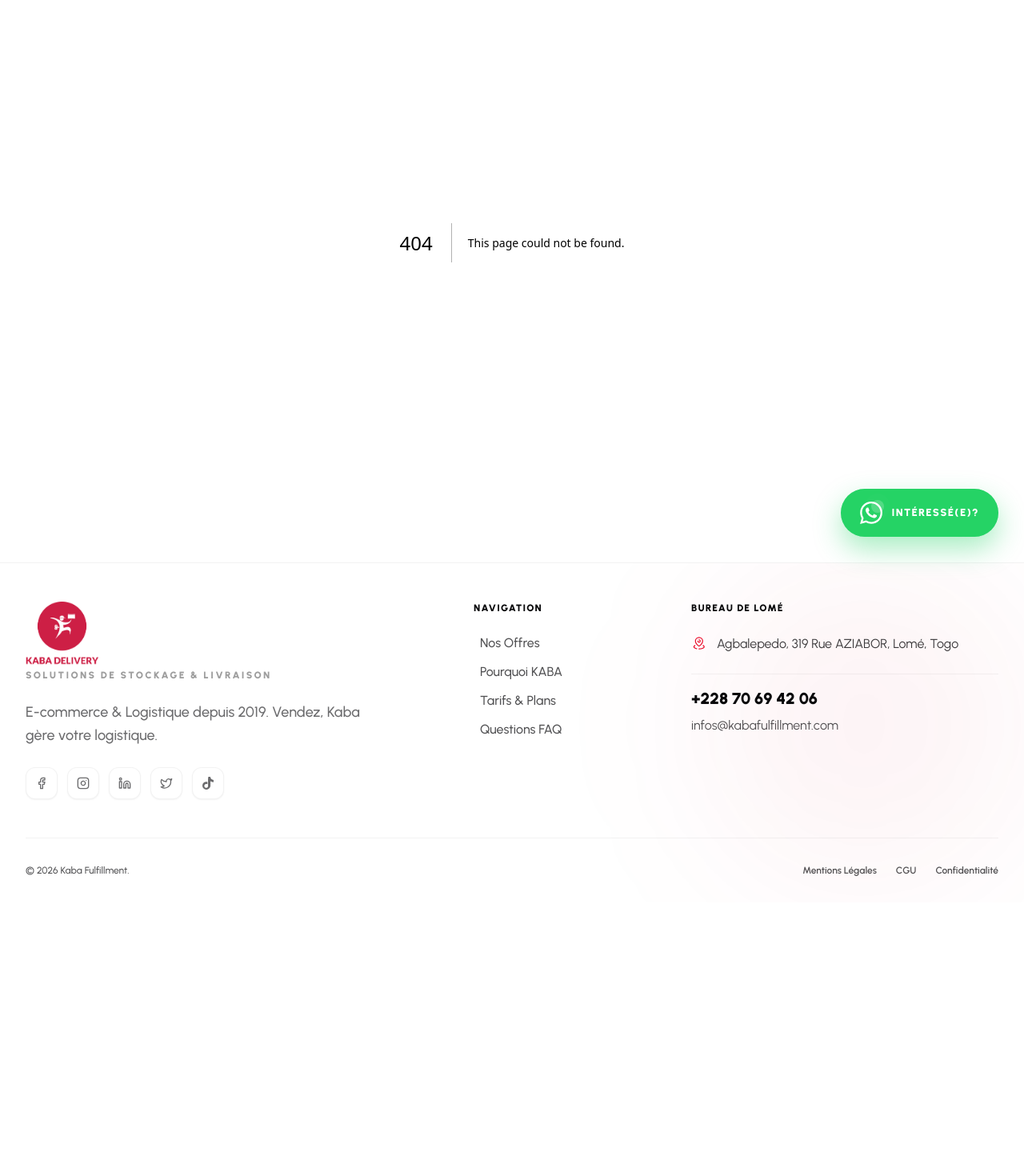
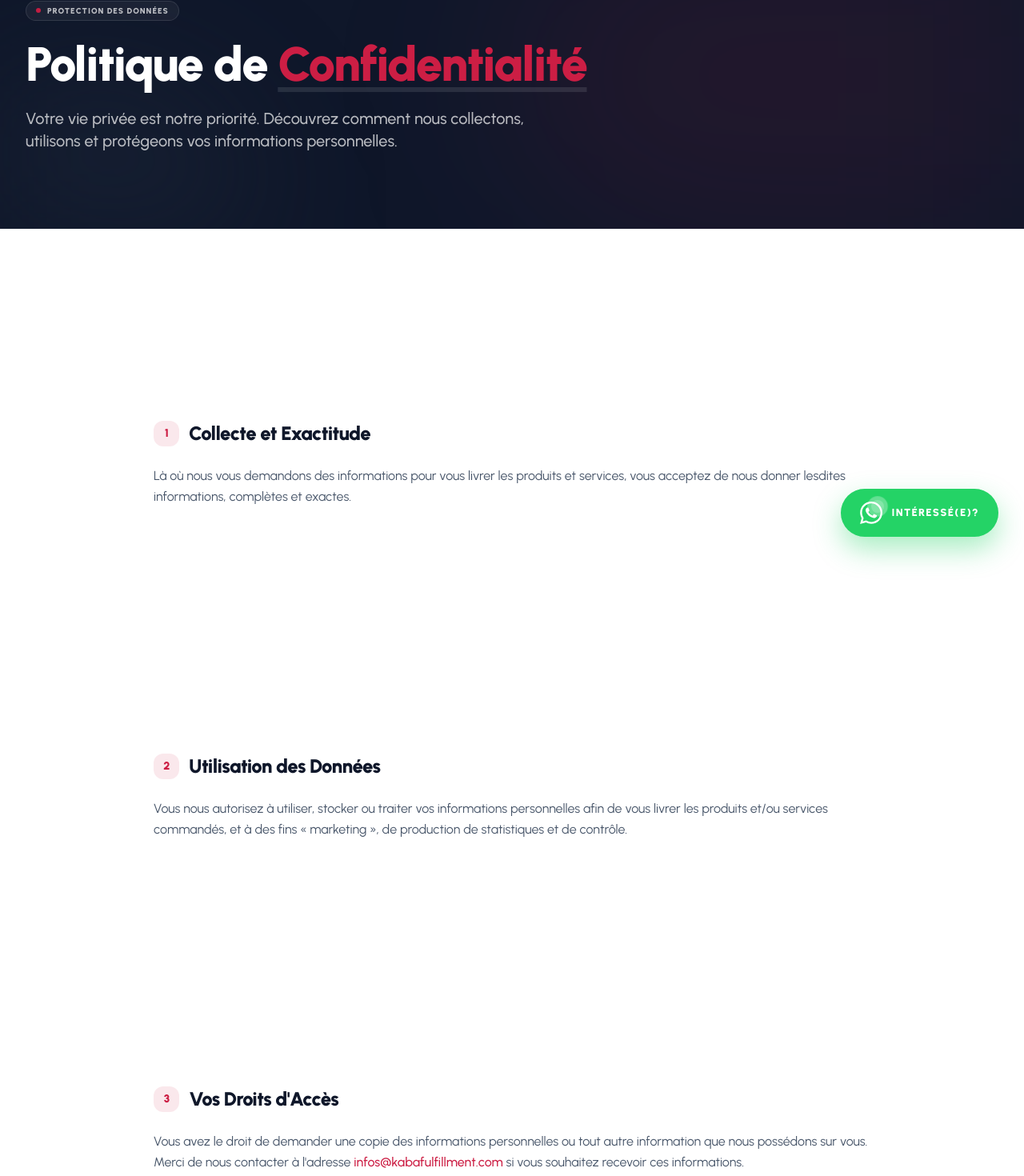
Before and after one commit to GhostEsso/fullfilment, a Next.js app: page /confidentialite in a window 1280 px wide. Before the commit this address had no page. Shown: the part 97-1567 px from the top of the page at 80% size. Before the commit the page ends 1225 px from the top, so only its background shows below. Built offline with nearby package versions, Linux system fonts and the light colour scheme.

Commit message:
Add Privacy Policy page with premium dark hero theme

```diff
--- /dev/null
+++ b/src/app/confidentialite/page.tsx
@@ -0,0 +1,122 @@
+import type { Metadata } from 'next';
+
+export const metadata: Metadata = {
+  title: 'Politique de Confidentialité | Kaba Fulfillment',
+  description: 'Consultez notre politique de confidentialité pour comprendre comment Kaba Fulfillment protège vos données personnelles.',
+};
+
+export default function Confidentialite() {
+  return (
+    <div className="bg-white min-h-screen">
+      {/* Hero Section */}
+      <section className="relative pt-40 pb-24 overflow-hidden bg-slate-900">
+        <div className="absolute top-0 right-0 w-1/2 h-full bg-primary/10 rounded-l-full blur-[120px] pointer-events-none" />
+        <div className="absolute bottom-0 left-0 w-1/4 h-1/2 bg-slate-800/50 rounded-tr-full blur-[80px] pointer-events-none" />
+        <div className="container relative z-10">
+          <div className="max-w-3xl">
+            <div className="inline-flex items-center gap-2 px-3 py-1 rounded-full bg-white/5 border border-white/10 mb-6">
+              <span className="w-1.5 h-1.5 rounded-full bg-primary animate-pulse" />
+              <span className="text-[10px] font-black uppercase tracking-widest text-white/70">Protection des Données</span>
+            </div>
+            <h1 className="text-4xl md:text-6xl font-black text-white tracking-tight mb-6 font-headline">
+              Politique de <span className="text-primary underline decoration-white/10 underline-offset-8">Confidentialité</span>
+            </h1>
+            <p className="text-lg md:text-xl text-white/70 font-medium leading-relaxed max-w-2xl">
+              Votre vie privée est notre priorité. Découvrez comment nous collectons, utilisons et protégeons vos informations personnelles.
+            </p>
+          </div>
+        </div>
+      </section>
+
+      {/* Content Section */}
+      <section className="py-20">
+        <div className="container">
+          <div className="max-w-4xl mx-auto prose prose-slate prose-headings:font-black prose-headings:tracking-tight prose-p:text-slate-600 prose-p:leading-relaxed prose-a:text-primary prose-a:no-underline hover:prose-a:underline">
+            <div className="space-y-12">
+
+              <section id="informations">
+                <h2 className="text-2xl font-black text-slate-900 mb-6 flex items-center gap-3">
+                  <span className="w-8 h-8 rounded-lg bg-primary/10 text-primary flex items-center justify-center text-sm">1</span>
+                  Collecte et Exactitude
+                </h2>
+                <p>
+                  Là où nous vous demandons des informations pour vous livrer les produits et services, vous acceptez de nous donner lesdites informations, complètes et exactes.
+                </p>
+              </section>
+
+              <section id="utilisation">
+                <h2 className="text-2xl font-black text-slate-900 mb-6 flex items-center gap-3">
+                  <span className="w-8 h-8 rounded-lg bg-primary/10 text-primary flex items-center justify-center text-sm">2</span>
+                  Utilisation des Données
+                </h2>
+                <p>
+                  Vous nous autorisez à utiliser, stocker ou traiter vos informations personnelles afin de vous livrer les produits et/ou services commandés, et à des fins « marketing », de production de statistiques et de contrôle.
+                </p>
+              </section>
+
+              <section id="droits">
+                <h2 className="text-2xl font-black text-slate-900 mb-6 flex items-center gap-3">
+                  <span className="w-8 h-8 rounded-lg bg-primary/10 text-primary flex items-center justify-center text-sm">3</span>
+                  Vos Droits d'Accès
+                </h2>
+                <p>
+                  Vous avez le droit de demander une copie des informations personnelles ou tout autre information que nous possédons sur vous. Merci de nous contacter à l'adresse <a href="mailto:infos@kabafulfillment.com">infos@kabafulfillment.com</a> si vous souhaitez recevoir ces informations.
+                </p>
+              </section>
+
+              <section id="engagement">
+                <h2 className="text-2xl font-black text-slate-900 mb-6 flex items-center gap-3">
+                  <span className="w-8 h-8 rounded-lg bg-primary/10 text-primary flex items-center justify-center text-sm">4</span>
+                  Respect de l'Anonymat
+                </h2>
+                <p>
+                  Nous nous interdisons d’utiliser vos données personnelles à des fins contraires à notre activité et qui peuvent vous nuire. Kaba s’engage, à travers cet accord, à respecter l’anonymat de vos données personnelles.
+                </p>
+              </section>
+
+              <section id="tiers">
+                <h2 className="text-2xl font-black text-slate-900 mb-6 flex items-center gap-3">
+                  <span className="w-8 h-8 rounded-lg bg-primary/10 text-primary flex items-center justify-center text-sm">5</span>
+                  Partenaires Télécoms
+                </h2>
+                <p>
+                  Nous vous informons que certaines de vos informations sont stockées dans la base de données des opérateurs de téléphonie mobile Togocel et Moov, dans le cadre de l'utilisation de nos services.
+                </p>
+              </section>
+
+              <section id="paiement" className="mt-16 p-8 bg-slate-50 rounded-3xl border border-slate-100">
+                <h2 className="text-2xl font-black text-slate-900 mb-6">
+                  Sécurité des Paiements
+                </h2>
+                <p className="mb-6">
+                  Nos portails de paiement mobile protègent notre activité commerciale en ligne contre toute tentative de fraude, vos transactions sont donc aussi protégées.
+                </p>
+                <p>
+                  La sécurité étant primordiale, <strong>Paygate</strong> (Principal partenaire et portail de paiement mobile de Kaba) assure à toutes les étapes que :
+                </p>
+                <ul className="grid md:grid-cols-2 gap-4 list-none pl-0 mt-6">
+                  <li className="bg-white p-4 rounded-xl shadow-sm border border-slate-50 text-sm font-medium">
+                    Numéros de téléphone encryptés
+                  </li>
+                  <li className="bg-white p-4 rounded-xl shadow-sm border border-slate-50 text-sm font-medium">
+                    Communications SSL/TLS (HTTPS)
+                  </li>
+                  <li className="bg-white p-4 rounded-xl shadow-sm border border-slate-50 text-sm font-medium">
+                    Protection contre les injections SQL
+                  </li>
+                  <li className="bg-white p-4 rounded-xl shadow-sm border border-slate-50 text-sm font-medium">
+                    Sauvegardes incrémentales et répliquées
+                  </li>
+                </ul>
+                <p className="mt-8 text-xs text-slate-400 italic">
+                  Source : <a href="https://www.paygateglobal.com/guide" target="_blank" rel="noopener noreferrer">PayGate Global Guide</a>
+                </p>
+              </section>
+
+            </div>
+          </div>
+        </div>
+      </section>
+    </div>
+  );
+}
```
